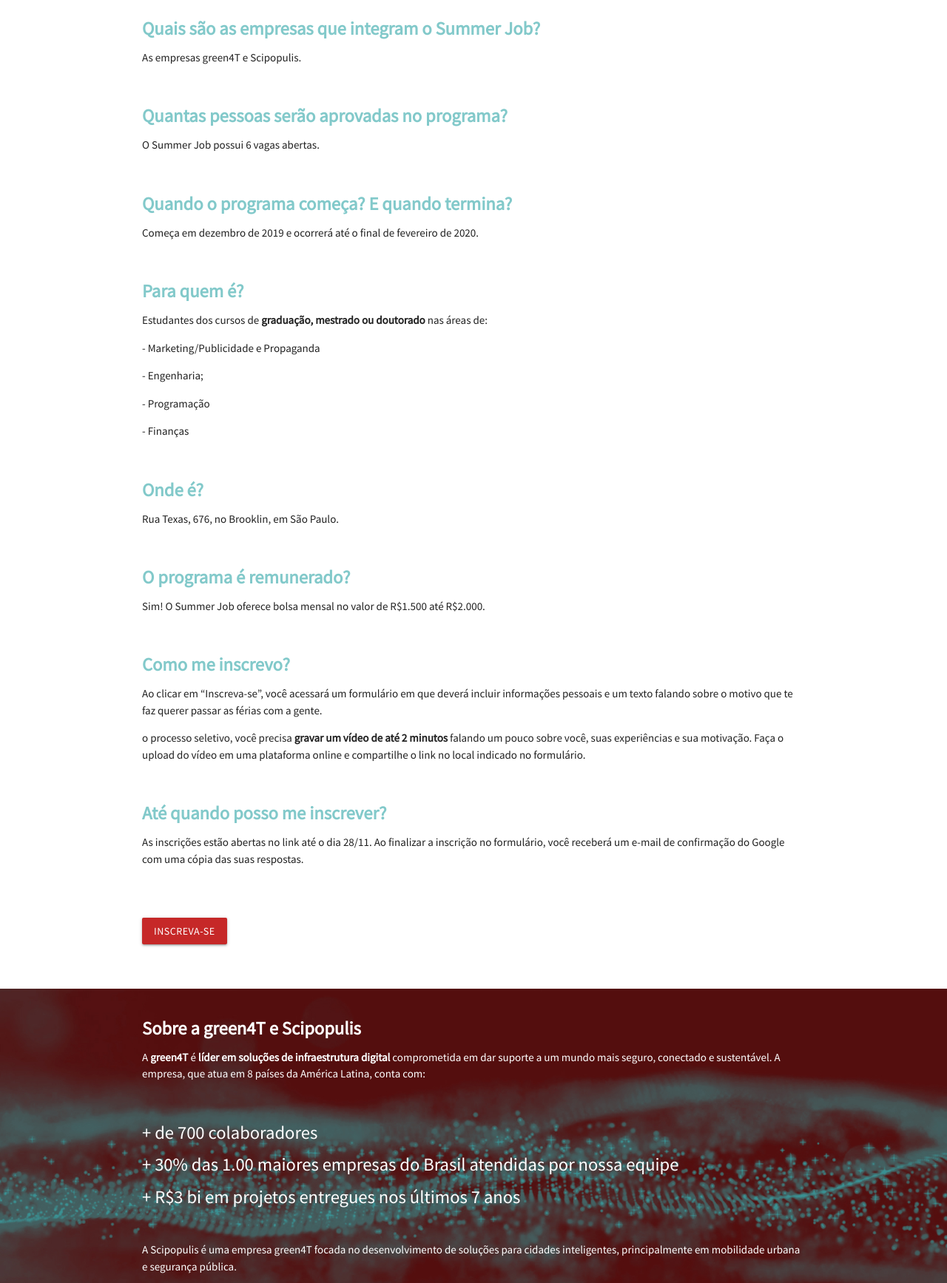
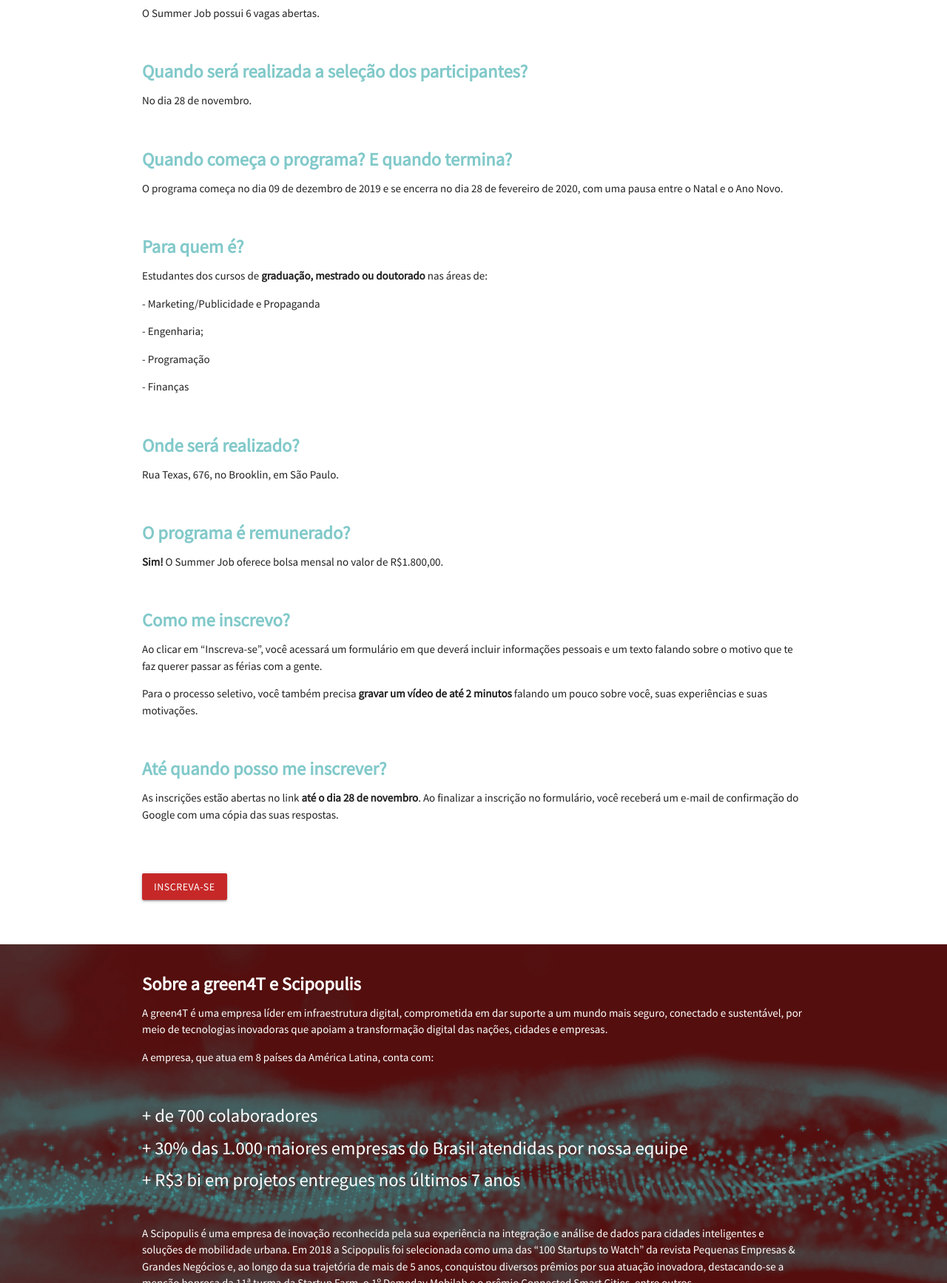
Before and after one commit to igorsilvagon/summerjob, a plain HTML site: page index.html in a window 1280 px wide. Shown: the part 1065-2800 px from the top of the page at 74% size. Drawn offline with Linux system fonts and the light colour scheme.

Commit message:
Add files via upload

```diff
--- a/index.html
+++ b/index.html
@@ -15,13 +15,23 @@
 
         <section class="back1">
 
-        <div class="navbar-fixed" style="padding-bottom: 500px;">
+        <div class="navbar-fixed hide-on-small-only" style="padding-bottom: 500px;">
             <div class="nav-wrapper right">
                <a href="https://www.green4t.com/" class="brand-logo"><img style="width:120px;margin-right:15px; margin-top:20px;" src="img/logosemsloganbranco_draft1_11_jun_19_TH0.png"></a>
                <a href="https://scipopulis.com/" class="brand-logo"><img style="width:120px;margin-right:35px;" src="img/scipopulis_logo.png"></a>
             </div>
           </div>
         </section>
+
+        <section class="back3">
+
+          <div class="navbar-fixed hide-on-med-and-up" style="padding-bottom: 500px;">
+              <div class="nav-wrapper right">
+                 <a href="https://www.green4t.com/" class="brand-logo"><img style="width:120px;margin-right:15px; margin-top:20px;" src="img/logosemsloganbranco_draft1_11_jun_19_TH0.png"></a>
+                 <a href="https://scipopulis.com/" class="brand-logo"><img style="width:120px;margin-right:35px;" src="img/scipopulis_logo.png"></a>
+              </div>
+            </div>
+          </section>
 
         <section style="background-color:#ededed">
           <div class="container">
@@ -30,12 +40,11 @@
             </div>
             <div class="col l6 m6 s12">
               <h5 class="red-text text-darken-3" style="margin-top:40px;"><b>Uma imersão no mundo da tecnologia e da inovação</b></h5>
-              <p>Faça parte da transformação digital com o Summer Job da green4T e Scipopulis!</p>
-              <p>O programa é uma oportunidade de atuar ativamente no mercado de tecnologia nas áreas de engenharia, sistemas de informação, finanças ou marketing.</p>
-              <p>Durante três meses, você irá adquirir experiência profissional, além de aprender sobre metodologias ágeis com workshops de Design Sprints.</p>
+              <p><b>Faça parte do Summer Job: a green4T program! O programa é uma oportunidade de atuar com tecnologia nas áreas de operações, comercial, sistemas, finanças ou marketing.</b></p>
+              <p>Durante três meses, você irá adquirir experiência profissional, além de aprender sobre metodologias ágeis com workshop de Design Sprint.</p>
               <p>Se você é apaixonado por tecnologia, busca inovação e quer entrar de cabeça nesse mundo, o Summer Job é para você.</p>
               <br>
-              <a class="waves-effect waves-light red darken-3 btn" style="margin-bottom:40px;">Inscreva-se</a>
+              <a class="waves-effect waves-light red darken-3 btn" style="margin-bottom:40px;" href="https://docs.google.com/forms/d/e/1FAIpQLSeQVKJrlhdWgm2wwbWHlagAFeL-JeQtEkYOHHHX0To98ZZMTw/viewform">Inscreva-se</a>
             </div>
           </div>
           </div>
@@ -44,14 +53,14 @@
           <div class="container">
             <div class="row">
               <h5 class="red-text text-darken-3" style="margin-top:40px;margin-bottom:30px;"><b>Saiba mais</b></h5>
-              <h5 style="color:#82c9ca;"><b>Quais são as empresas que integram o Summer Job?</b></h5>
-              <p>As empresas green4T e Scipopulis.</p>
-              <br>
               <h5 style="color:#82c9ca;"><b>Quantas pessoas serão aprovadas no programa?</b></h5>
               <p>O Summer Job possui 6 vagas abertas.</p>
               <br>
-              <h5 style="color:#82c9ca;"><b> Quando o programa começa? E quando termina?</b></h5>
-              <p>Começa em dezembro de 2019 e ocorrerá até o final de fevereiro de 2020.</p>
+              <h5 style="color:#82c9ca;"><b>Quando será realizada a seleção dos participantes?</b></h5>
+              <p>No dia 28 de novembro.</p>
+              <br>
+              <h5 style="color:#82c9ca;"><b>Quando começa o programa? E quando termina?</b></h5>
+              <p>O programa começa no dia 09 de dezembro de 2019 e se encerra no dia 28 de fevereiro de 2020, com uma pausa entre o Natal e o Ano Novo.</p>
               <br>
               <h5 style="color:#82c9ca;"><b>Para quem é?</b></h5>
               <p> Estudantes dos cursos de <b>graduação, mestrado ou doutorado</b> nas áreas de:</p>
@@ -60,42 +69,43 @@
                   <p> - Programação</p>
                   <p> - Finanças</p>
                   <br>
-              <h5 style="color:#82c9ca;"><b>Onde é?</b></h5>
+              <h5 style="color:#82c9ca;"><b>Onde será realizado?</b></h5>
               <p>Rua Texas, 676, no Brooklin, em São Paulo.</p>
               <br>
               <h5 style="color:#82c9ca;"><b>O programa é remunerado?</b></h5>
-              <p>Sim! O Summer Job oferece bolsa mensal no valor de R$1.500 até R$2.000.</p>
+              <p><b>Sim!</b> O Summer Job oferece bolsa mensal no valor de R$1.800,00.</p>
               <br>
               <h5 style="color:#82c9ca;"><b>Como me inscrevo?</b></h5>
               <p>Ao clicar em “Inscreva-se”, você acessará um formulário em que deverá incluir informações pessoais
                 e um texto falando sobre o motivo que te faz querer passar as férias com a gente.</p>
 
-              <p> o processo seletivo, você precisa <b>gravar um vídeo de até 2 minutos</b> falando um pouco sobre você,
-                  suas experiências e sua motivação. Faça o upload do vídeo em uma plataforma online e compartilhe o link
-                  no local indicado no formulário.</p>
+              <p>Para o processo seletivo, você também precisa <b>gravar um vídeo de até 2 minutos</b> falando um pouco sobre você,
+                suas experiências e suas motivações.</p>
                   <br>
               <h5 style="color:#82c9ca;"><b>Até quando posso me inscrever?</b></h5>
-              <p>As inscrições estão abertas no link até o dia 28/11. Ao finalizar a inscrição no formulário,
+              <p>As inscrições estão abertas no link <b>até o dia 28 de novembro</b>. Ao finalizar a inscrição no formulário,
                 você receberá um e-mail de confirmação do Google com uma cópia das suas respostas.</p>
                 <br>
-                <a class="waves-effect waves-light red darken-3 btn" style="margin-top:30px;margin-bottom:40px;">Inscreva-se</a>
+                <a class="waves-effect waves-light red darken-3 btn" style="margin-top:30px;margin-bottom:40px;" href="https://docs.google.com/forms/d/e/1FAIpQLSeQVKJrlhdWgm2wwbWHlagAFeL-JeQtEkYOHHHX0To98ZZMTw/viewform">Inscreva-se</a>
             </div>
           </div>
         </section>
         <section class="back2">
 
           <div class="container">
-            <div class="row" style="margin-bottom:0px;">
+            <div class="row" style="margin-bottom: 0px;">
               <h5 style="padding-top:40px;"><b>Sobre a green4T e Scipopulis</b></h5>
-              <p>A <b>green4T</b> é <b>líder em soluções de infraestrutura digital</b> comprometida em dar suporte a um mundo mais seguro, conectado e sustentável.
-                A empresa, que atua em 8 países da América Latina, conta com: </p>
+              <p>A green4T é uma empresa líder em infraestrutura digital, comprometida em dar suporte a um mundo mais seguro, conectado e sustentável,
+                por meio de tecnologias inovadoras que apoiam a transformação digital das nações, cidades e empresas.</p>
+                <p>A empresa, que atua em 8 países da América Latina, conta com:</p>
                 <br>
                 <h5>+ de 700 colaboradores</h5>
-                <h5>+ 30% das 1.00 maiores empresas do Brasil atendidas por nossa equipe</h5>
+                <h5>+ 30% das 1.000 maiores empresas do Brasil atendidas por nossa equipe</h5>
                 <h5>+ R$3 bi em projetos entregues nos últimos 7 anos</h5>
                 <br>
-                <p style="margin-bottom:50px;">A Scipopulis é uma empresa green4T focada no desenvolvimento de soluções para cidades inteligentes,
-                  principalmente em mobilidade urbana e segurança pública.</p>
+                <p style="margin-bottom:50px;">A Scipopulis é uma empresa de inovação reconhecida pela sua experiência na integração e análise de dados para cidades inteligentes e soluções de mobilidade urbana.
+                  Em 2018 a Scipopulis foi selecionada como uma das “100 Startups to Watch” da revista Pequenas Empresas & Grandes Negócios e, ao longo da sua trajetória de mais de 5 anos,
+                  conquistou diversos prêmios por sua atuação inovadora, destacando-se a menção honrosa da 11ª turma da Startup Farm, o 1º Demoday Mobilab e o prêmio Connected Smart Cities, entre outros.</p>
 
             </div>
           </div>
```
